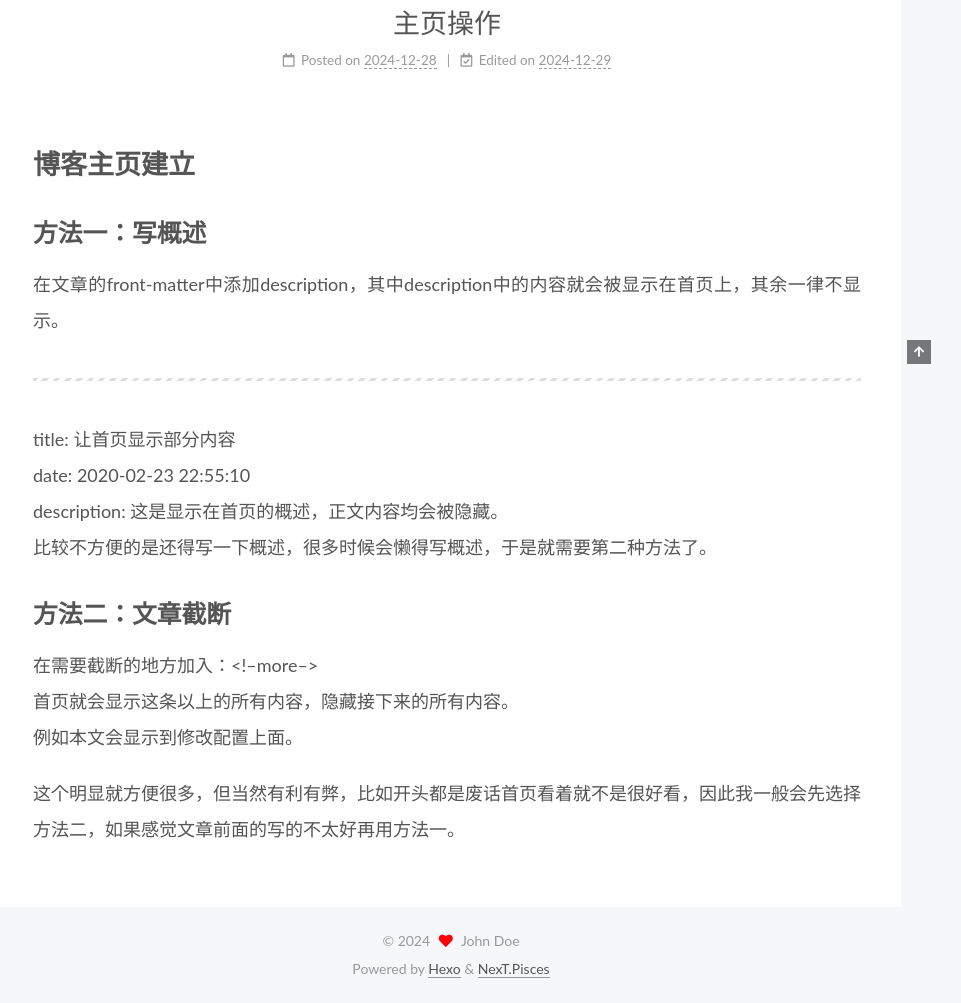
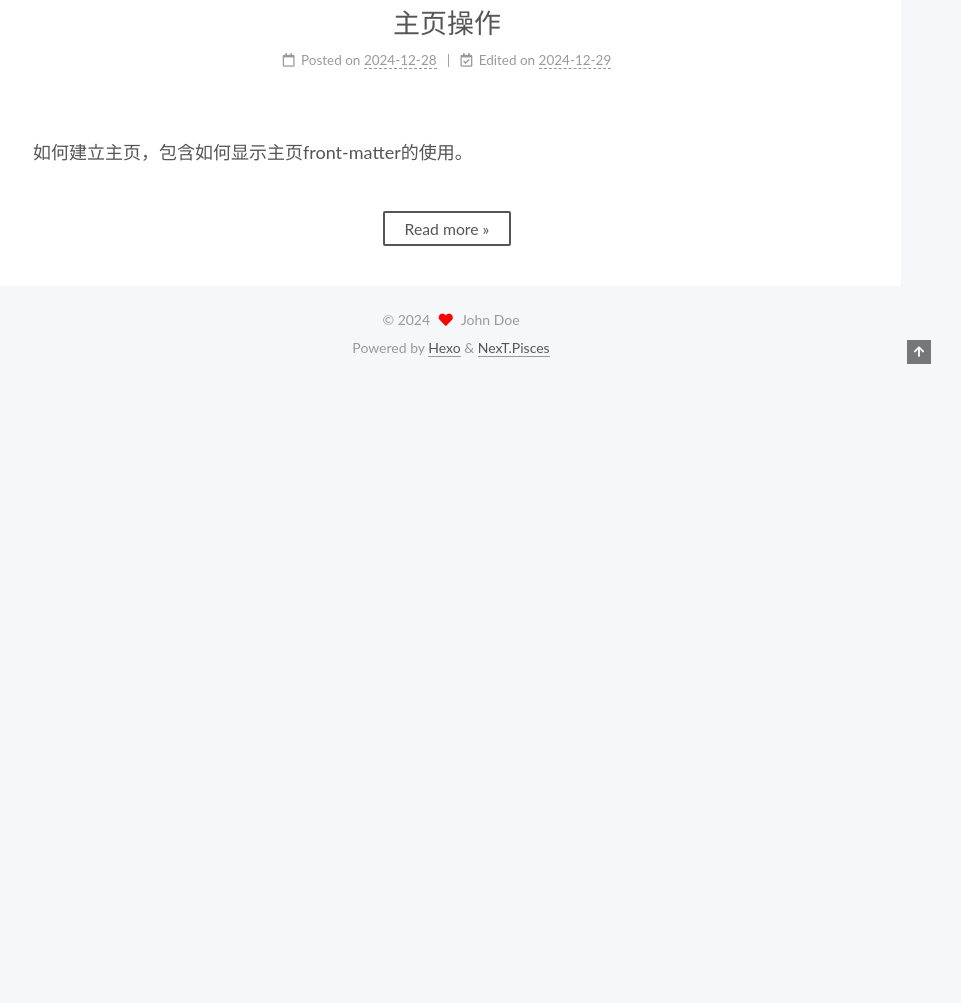
Before and after one commit to imagine12138/imagine12138.github.io, a plain HTML site: page index.html in a window 1280 px wide. Shown: the part 536-1539 px from the top of the page, without its empty margins (319-1280 px from the left). After the commit the page ends 918 px from the top, so only its background shows below. Drawn offline with Linux system fonts and the light colour scheme.

Commit message:
Site updated: 2024-12-29 14:53:34

```diff
--- a/css/main.css
+++ b/css/main.css
@@ -1168,7 +1168,7 @@ pre .javascript .function {
 }
 .links-of-author a::before,
 .links-of-author span.exturl::before {
-  background: #e3ff4b;
+  background: #59ffc3;
   border-radius: 50%;
   content: ' ';
   display: inline-block;
--- a/index.html
+++ b/index.html
@@ -248,7 +248,7 @@
                   <i class="far fa-calendar-check"></i>
                 </span>
                 <span class="post-meta-item-text">Edited on</span>
-                <time title="Modified: 2024-12-29 14:30:38" itemprop="dateModified" datetime="2024-12-29T14:30:38+08:00">2024-12-29</time>
+                <time title="Modified: 2024-12-29 14:45:33" itemprop="dateModified" datetime="2024-12-29T14:45:33+08:00">2024-12-29</time>
               </span>
 
 
@@ -262,11 +262,14 @@
     <div class="post-body" itemprop="articleBody">
 
 
-          <h1 id="博客主页建立"><a href="#博客主页建立" class="headerlink" title="博客主页建立"></a>博客主页建立</h1><h2 id="方法一：写概述"><a href="#方法一：写概述" class="headerlink" title="方法一：写概述"></a>方法一：写概述</h2><p>在文章的front-matter中添加description，其中description中的内容就会被显示在首页上，其余一律不显示。</p>
-<hr>
-<p>title: 让首页显示部分内容<br>date: 2020-02-23 22:55:10<br>description: 这是显示在首页的概述，正文内容均会被隐藏。<br>比较不方便的是还得写一下概述，很多时候会懒得写概述，于是就需要第二种方法了。</p>
-<h2 id="方法二：文章截断"><a href="#方法二：文章截断" class="headerlink" title="方法二：文章截断"></a>方法二：文章截断</h2><p>在需要截断的地方加入：&lt;!–more–&gt;<br>首页就会显示这条以上的所有内容，隐藏接下来的所有内容。<br>例如本文会显示到修改配置上面。</p>
-<p>这个明显就方便很多，但当然有利有弊，比如开头都是废话首页看着就不是很好看，因此我一般会先选择方法二，如果感觉文章前面的写的不太好再用方法一。</p>
+          <p>如何建立主页，包含如何显示主页front-matter的使用。</p>
+          <!--noindex-->
+            <div class="post-button">
+              <a class="btn" href="/2024/12/28/hello-world/">
+                Read more &raquo;
+              </a>
+            </div>
+          <!--/noindex-->
 
 
     </div>
```
Also changed, not shown: 2024/12/28/hello-world/index.html (+6 -5 lines).
